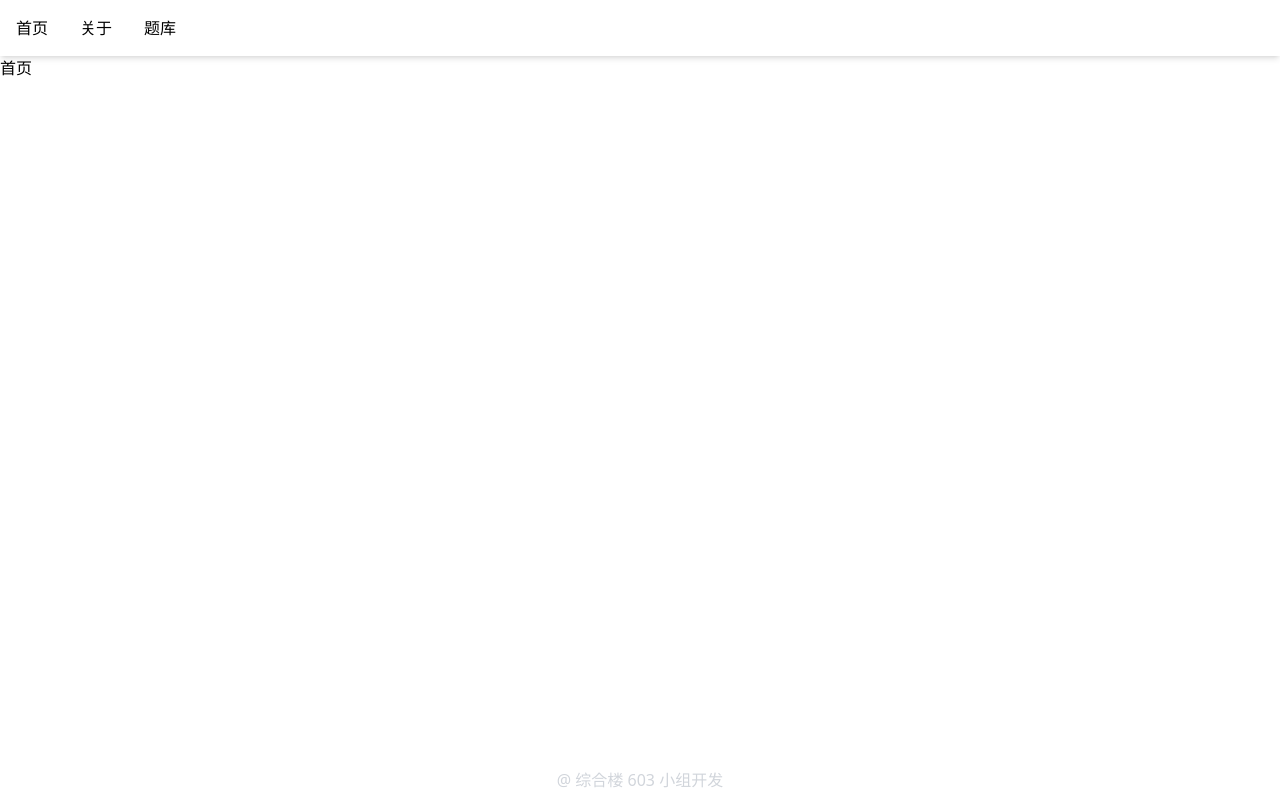
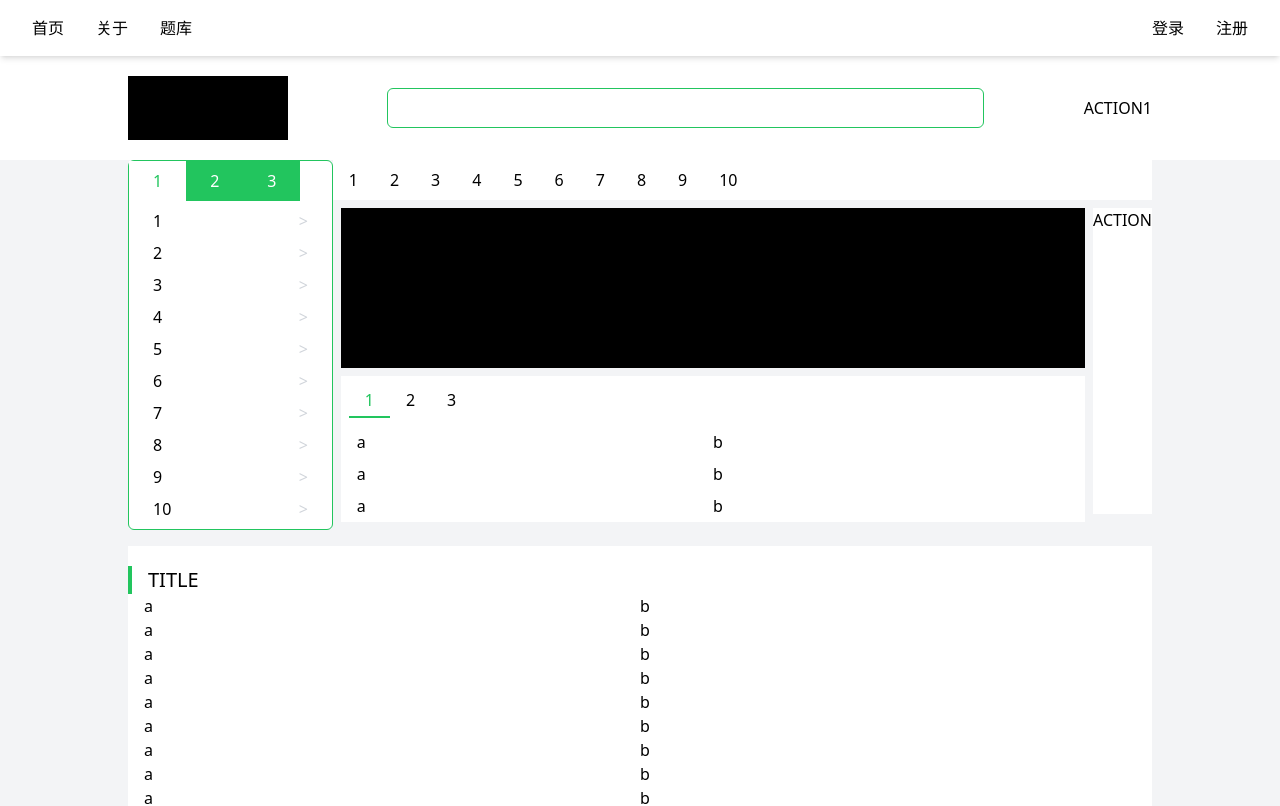
Before and after one commit to ZHL603lab/vue-test-web, a Vue app: page / in a window 1280 px wide. Shown: the top 806 px of the page. Built offline with nearby package versions, Linux system fonts and the light colour scheme.

Commit message:
:construction: feat(home): Comple the home page

```diff
--- a/src/App.vue
+++ b/src/App.vue
@@ -10,9 +10,20 @@ const navRoutes = [
 
 <template>
   <div class="bg-white flex flex-col min-h-screen">
-    <header class="flex w-full bg-white shadow-md">
-      <div v-for="route in navRoutes" :key="route.path" class="p-2 m-2">
-        <RouterLink :to="route.path">{{ route.name }}</RouterLink>
+    <header class="flex flex-row w-full bg-white shadow-md justify-center items-center h-14 px-8">
+      <div class="flex flex-row space-x-8">
+        <div v-for="route in navRoutes" :key="route.path">
+          <RouterLink :to="route.path">{{ route.name }}</RouterLink>
+        </div>
+      </div>
+      <div class="flex-1"></div>
+      <div>
+        <div v-if="1" class="flex flex-row space-x-8">
+          <div>登录</div>
+          <div>注册</div>
+        </div>
+
+        <div v-if="0"></div>
       </div>
     </header>
 
--- a/src/stores/bank.ts
+++ b/src/stores/bank.ts
@@ -1,9 +1,7 @@
-import { defineStore } from "pinia";
+import { defineStore } from 'pinia'
 
 export const useBankStore = defineStore('bank', {
   state: () => {
-    return {
-
-    };
+    return {}
   }
 })
--- a/src/views/HomeView.vue
+++ b/src/views/HomeView.vue
@@ -1,5 +1,113 @@
 <script setup lang="ts"></script>
 
 <template>
-  <main>首页</main>
+  <main>
+    <div class="flex flex-col">
+
+      <div class=" flex flex-row w-4/5 mx-auto" id="head_line">
+        <div class="my-5">
+          <div class="w-40 h-16 bg-black"></div>
+        </div>
+
+        <div class="flex-1 flex justify-center items-center">
+          <div class="basis-3/4 h-10 border border-green-500 rounded-md items-center"></div>
+        </div>
+
+        <div class="flex flex-row items-center">ACTION1</div>
+      </div>
+
+      <div class="bg-gray-100">
+        <div class="flex flex-row w-4/5 mx-auto" id="main_info">
+          <div
+            class="basis-1/5 flex flex-col border border-green-500 rounded-md bg-white"
+            id="main_info_left"
+          >
+            <div class="flex flex-row" id="head_type">
+              <div v-for="i in 3" :key="i">
+                <div v-if="i == 1" class="bg-white text-green-500 px-6 py-2">
+                  {{ i }}
+                </div>
+                <div v-if="i != 1" class="bg-green-500 text-white px-6 py-2">
+                  {{ i }}
+                </div>
+              </div>
+            </div>
+            <div class="space-y-2 py-2" id="sub_type">
+              <div v-for="i in 10" :key="i">
+                <div class="flex flex-row px-6 hover:cursor-pointer">
+                  <div>
+                    {{ i }}
+                  </div>
+                  <div class="flex-1"></div>
+                  <div class="text-gray-300">></div>
+                </div>
+              </div>
+            </div>
+          </div>
+
+          <div class="flex flex-col flex-1 bg-gray-100">
+            <div class="flex flex-row flex-wrap bg-white">
+              <div v-for="i in 10" :key="i">
+                <div class="px-4 py-2 hover:cursor-pointer hover:text-green-500">
+                  {{ i }}
+                </div>
+              </div>
+            </div>
+
+            <div class="flex flex-row">
+              <div class="flex flex-col flex-1" id="main_info_mid">
+                <div class="my-2 mx-2">
+                  <div class="w-100% h-40 bg-black"></div>
+                </div>
+
+                <div class="flex flex-col mx-2 bg-white">
+                  <div class="flex flex-row m-2" id="news_title">
+                    <div v-for="i in 3" :key="i" class="hover:cursor-pointer">
+                      <div
+                        v-if="i == 1"
+                        class="text-green-500 border-b-2 border-green-500 px-4 py-1"
+                      >
+                        {{ i }}
+                      </div>
+                      <div v-if="i != 1" class="px-4 py-1">
+                        {{ i }}
+                      </div>
+                    </div>
+                  </div>
+
+                  <div class="flex flex-col" id="news_list">
+                    <div v-for="i in 3" :key="i" class="flex flex-row px-4 py-1">
+                      <div class="basis-1/2">a</div>
+                      <div class="basis-1/2">b</div>
+                    </div>
+                  </div>
+                </div>
+              </div>
+
+              <div class="bg-white my-2" id="main_info_right">
+                ACTION
+              </div>
+            </div>
+          </div>
+        </div>
+
+        <div v-for="i in 4" :key="i">
+          <div class=" w-4/5 mx-auto pt-4 bg-gray-100">
+            <div class="bg-white py-5">
+              <div class=" border-l-4 border-green-500 pl-4 text-xl" id="content_title">
+                TITLE
+              </div>
+              <div class=" flex flex-col px-4" id="content_list">
+                <div v-for="i in 10" :key="i" class=" flex flex-row">
+                  <div class=" basis-1/2">a</div>
+                  <div class=" basis-1/2">b</div>
+                </div>
+              </div>
+            </div>
+          </div>
+        </div>
+
+      </div>
+    </div>
+  </main>
 </template>
```
Also changed, not shown: src/components/BankSelectList.vue (+12 -11 lines), src/views/AboutView.vue (+21 -27 lines), src/views/BankView.vue (+95 -89 lines), 1 other file (tests, documents, lock files or other folders).
